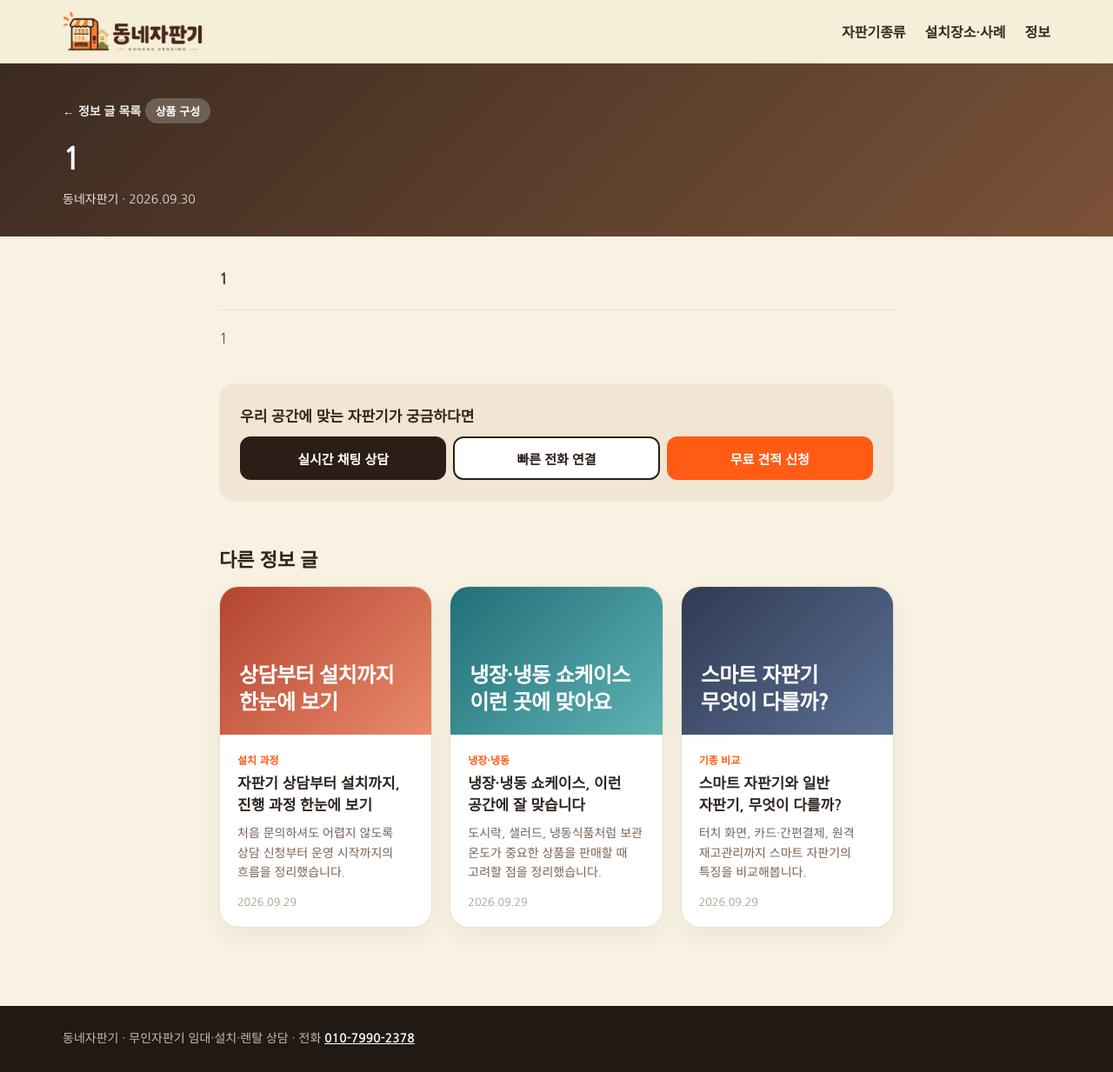
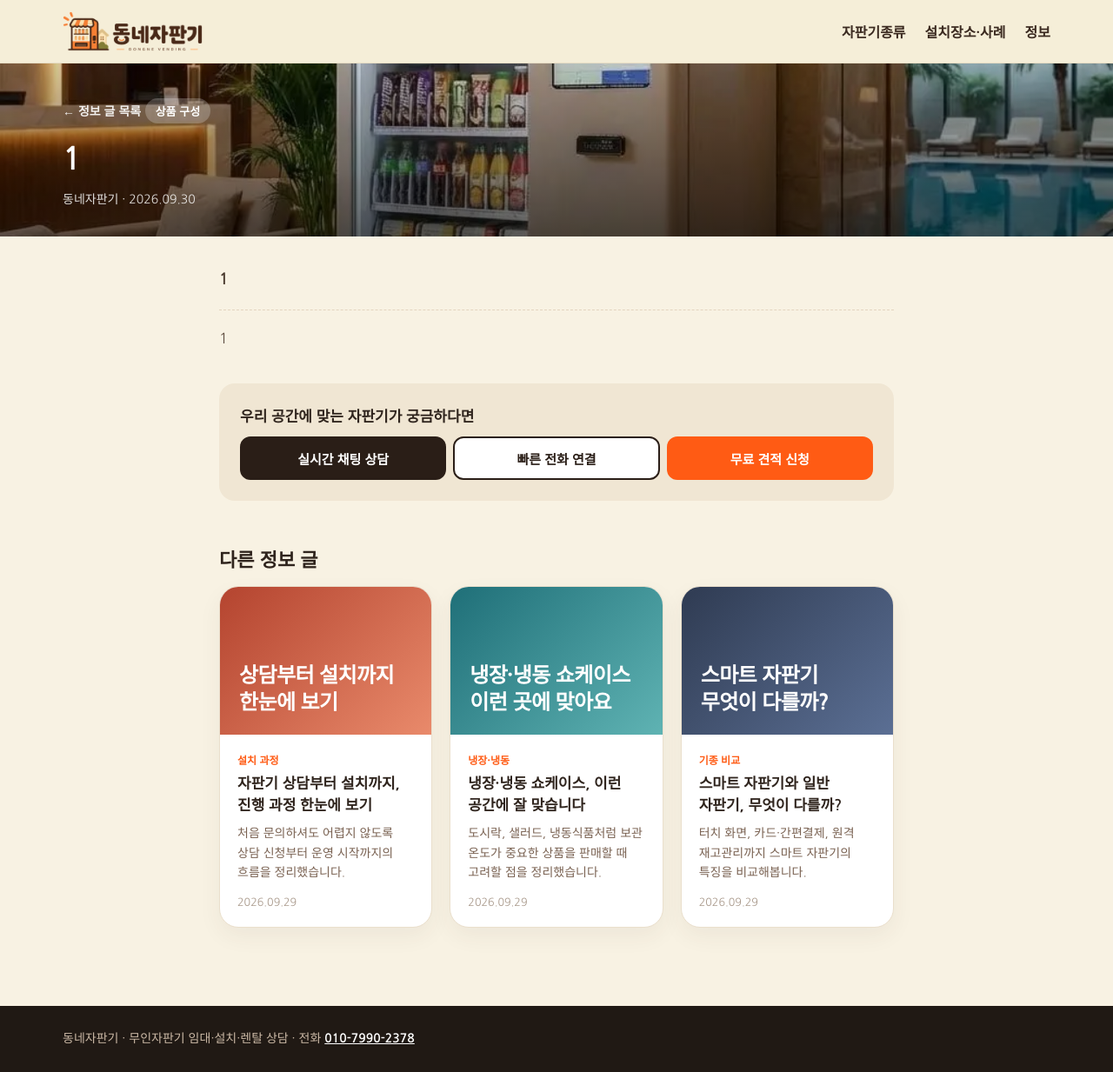
Before and after one commit to dkfmaqqhh-cyber/dongne-vending, a Jekyll site: the page built from _posts/2026-09-29-1.md, in a window 1280 px wide and 1233 px high. Shown: the whole window at 87% size. Built offline with Jekyll 4.4.1, drawn with Linux system fonts in a browser that asks for light colours.

Commit message:
Update 정보 글 “2026-09-29-1” +1

```diff
--- a/_posts/2026-09-29-1.md
+++ b/_posts/2026-09-29-1.md
@@ -5,7 +5,7 @@ date: 2026-09-29T15:19:00
 tag: 상품 구성
 cover: 무인매장 자판기 / 이런 점이 좋아요
 color: brown
-thumbnail: ''
+thumbnail: /images/uploads/2d7IXF0Y6x6DP8uKETEUvjbc4jnX5wRV.webp
 description: '1'
 ---
 
```
Also changed, not shown: images/uploads/2d7IXF0Y6x6DP8uKETEUvjbc4jnX5wRV.webp (added).
